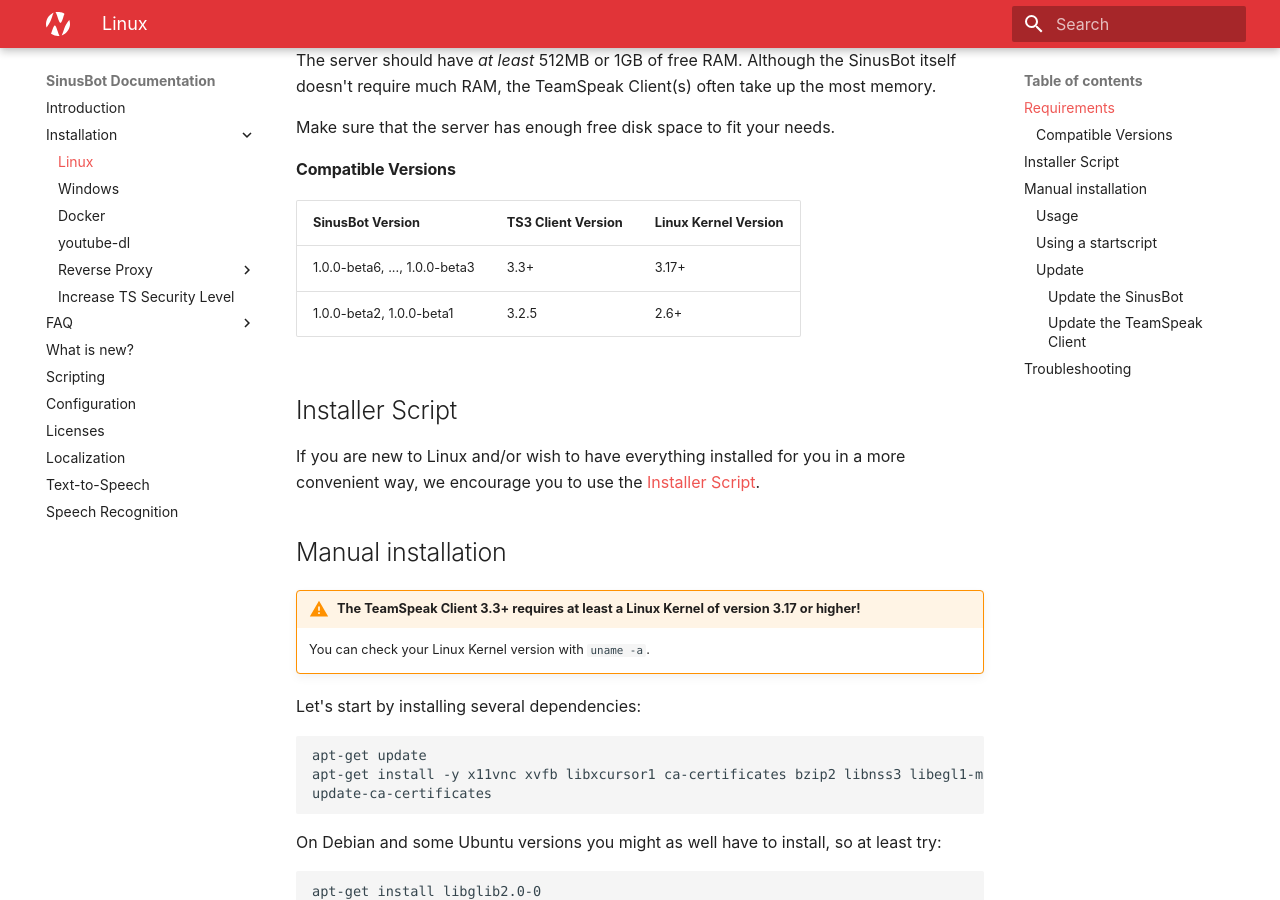
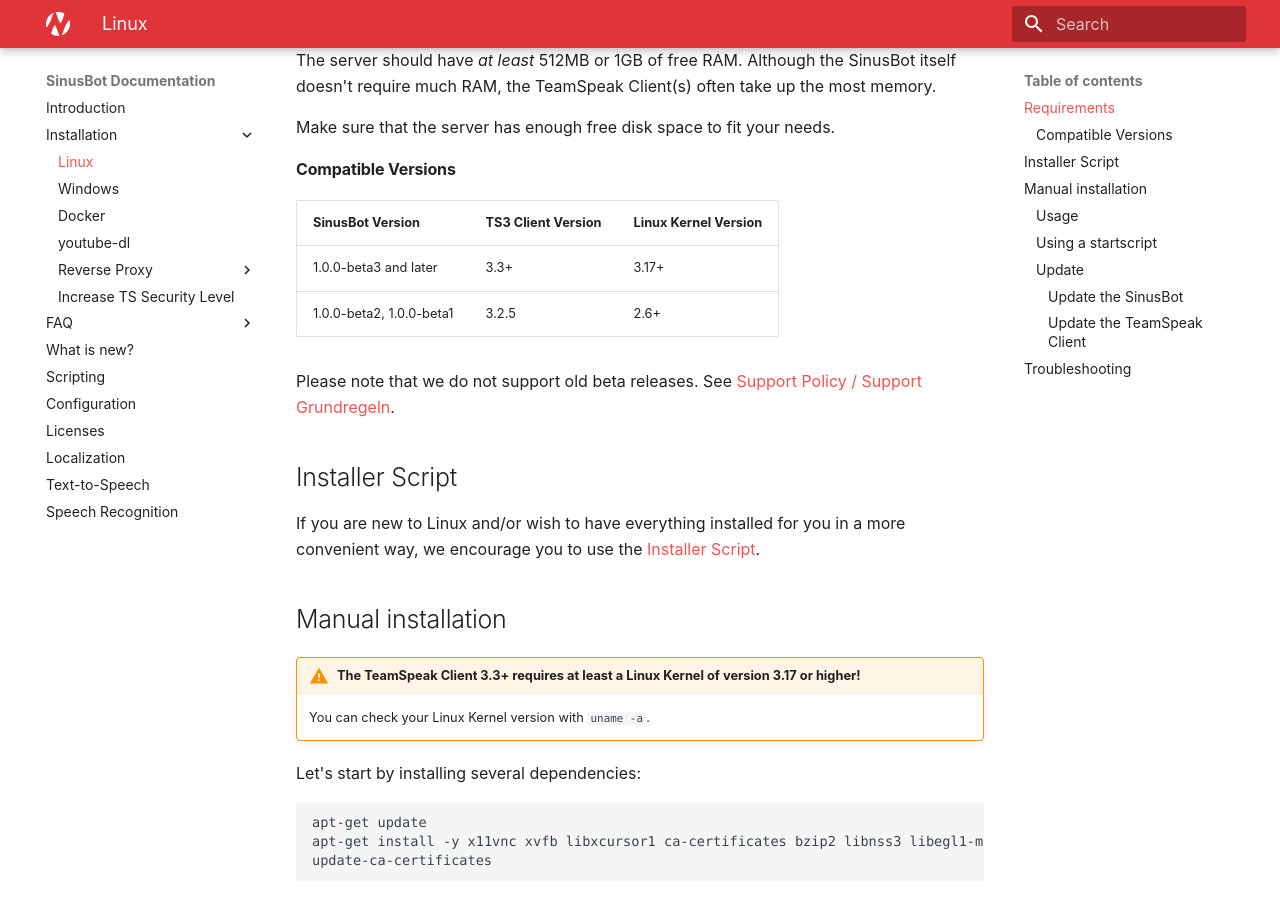
Before and after one commit to SinusBot/docs, an MkDocs documentation site: the page built from docs/installation/linux.md, in a window 1280 px wide and 900 px high, scrolled down 559 px. Built offline with MkDocs 1.6.1 and Material for MkDocs 9.7.7, drawn with Linux system fonts in a browser that asks for light colours.

Commit message:
Change version list

```diff
--- a/docs/installation/linux.md
+++ b/docs/installation/linux.md
@@ -19,10 +19,12 @@
 
 #### Compatible Versions
 
-SinusBot Version              | TS3 Client Version  | Linux Kernel Version
-------------------------------|---------------------|---------------------
-1.0.0-beta6, ..., 1.0.0-beta3 | 3.3+                | 3.17+
-1.0.0-beta2, 1.0.0-beta1      | 3.2.5               | 2.6+
+SinusBot Version         | TS3 Client Version  | Linux Kernel Version
+-------------------------|---------------------|---------------------
+1.0.0-beta3 and later    | 3.3+                | 3.17+
+1.0.0-beta2, 1.0.0-beta1 | 3.2.5               | 2.6+
+
+Please note that we do not support old beta releases. See [Support Policy / Support Grundregeln](https://sinusbot.github.io/docs/faq/general/#support-policy).
 
 ## Installer Script
 
```
